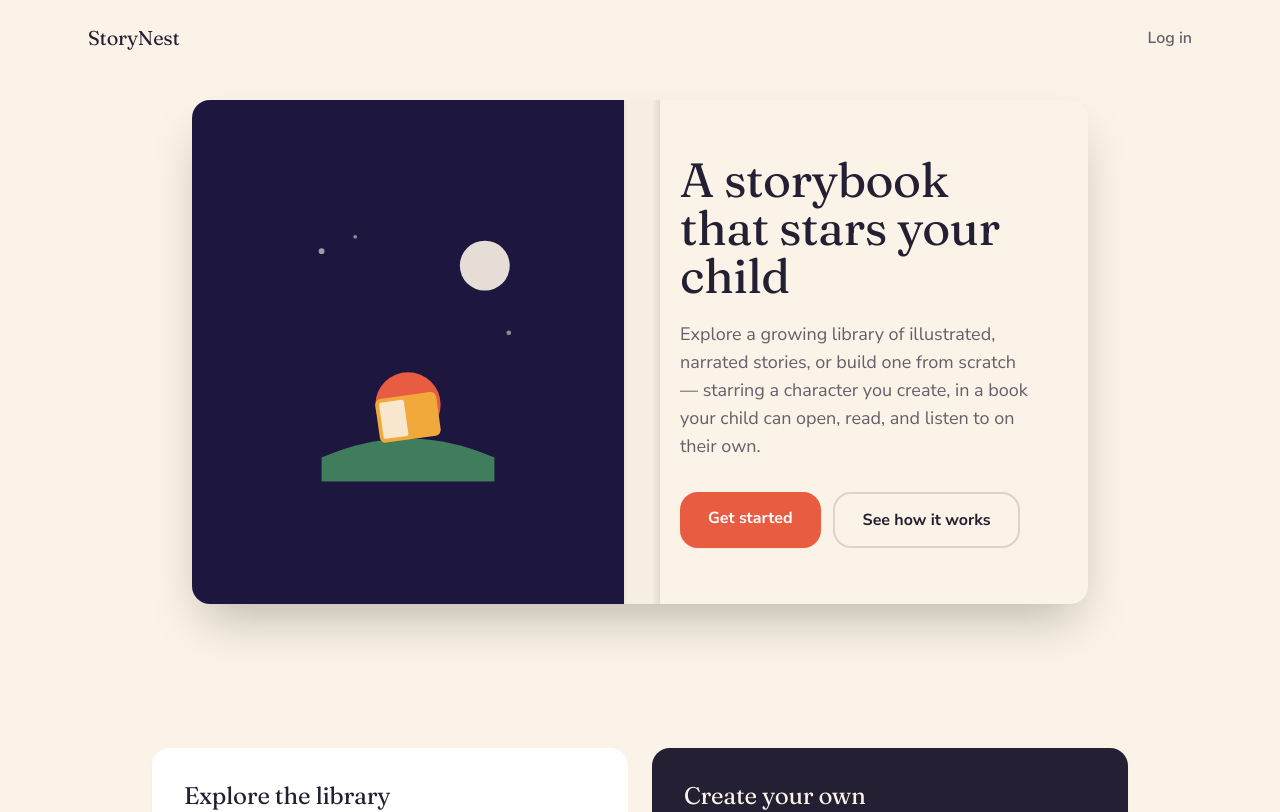
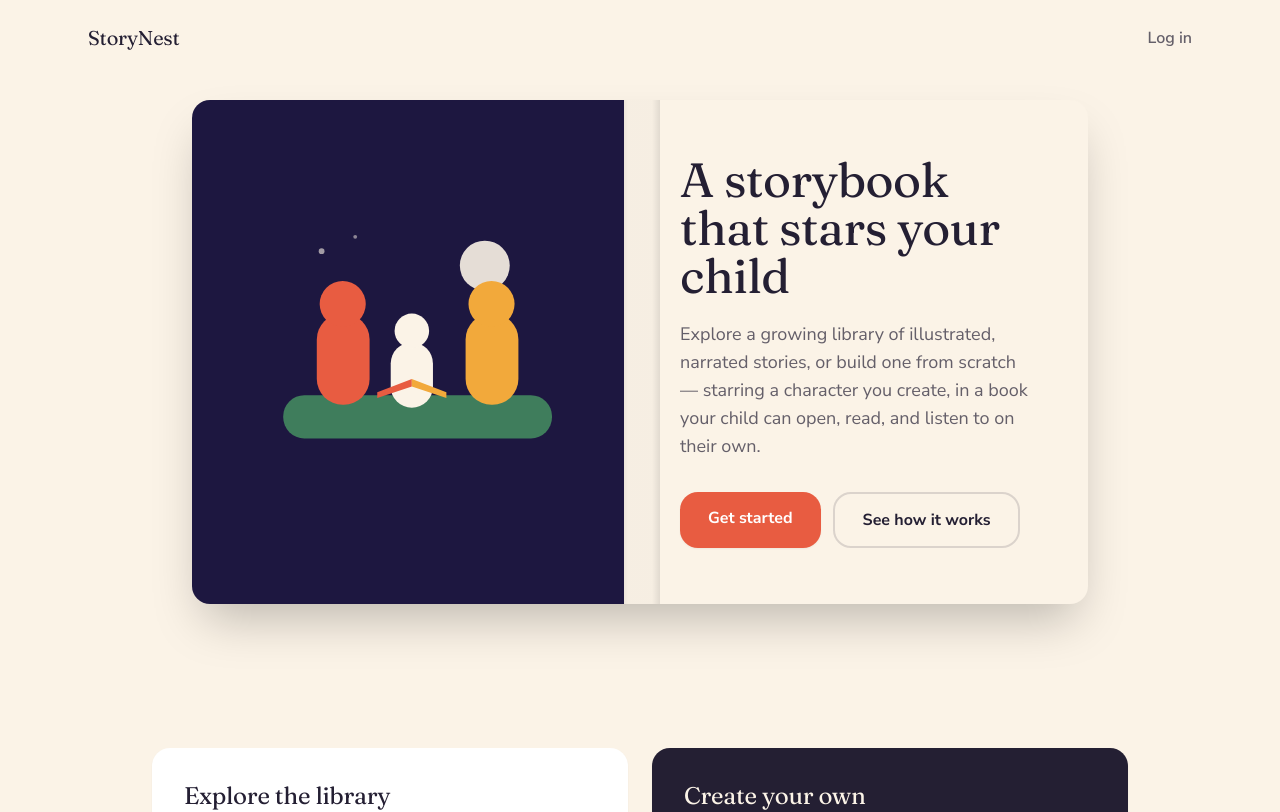
Before and after one commit to adesoji90-sys/storynest, a Next.js app: page / in a window 1280 px wide. Shown: the top 812 px of the page. Built offline with nearby package versions, Linux system fonts and the light colour scheme; no server answers.

Commit message:
Replace hero illustration with a family bedtime-reading scene

```diff
--- a/pages/index.js
+++ b/pages/index.js
@@ -37,11 +37,20 @@ function OpenBookHero() {
           <circle cx="60" cy="45" r="3" fill="#FBF3E7" opacity="0.6" />
           <circle cx="95" cy="30" r="2" fill="#FBF3E7" opacity="0.5" />
           <circle cx="255" cy="130" r="2.5" fill="#FBF3E7" opacity="0.5" />
-          {/* a child, tucked under a blanket, reading by the light of the book itself */}
-          <path d="M60 260 Q150 220 240 260 L240 285 L60 285 Z" fill="#3F7D5C" />
-          <circle cx="150" cy="205" r="34" fill="#E85C41" />
-          <rect x="118" y="195" width="64" height="46" rx="6" fill="#F2A93B" transform="rotate(-8 150 218)" />
-          <rect x="122" y="199" width="26" height="38" rx="2" fill="#FBF3E7" opacity="0.85" transform="rotate(-8 150 218)" />
+          {/* Mother and father seated on either side of their child, an
+              open book on the child's lap — simple silhouette shapes
+              (rounded body + circle head, one color each) rather than
+              detailed figures, deliberately kept legible without
+              needing fine linework. */}
+          <rect x="20" y="195" width="280" height="45" rx="22" fill="#3F7D5C" />
+          <rect x="55" y="110" width="55" height="95" rx="27" fill="#E85C41" />
+          <circle cx="82" cy="100" r="24" fill="#E85C41" />
+          <rect x="210" y="110" width="55" height="95" rx="27" fill="#F2A93B" />
+          <circle cx="237" cy="100" r="24" fill="#F2A93B" />
+          <rect x="132" y="140" width="44" height="68" rx="22" fill="#FBF3E7" />
+          <circle cx="154" cy="128" r="18" fill="#FBF3E7" />
+          <path d="M154 178 L118 192 L118 198 L154 186 Z" fill="#E85C41" />
+          <path d="M154 178 L190 192 L190 198 L154 186 Z" fill="#F2A93B" />
         </svg>
       </div>
 
```
